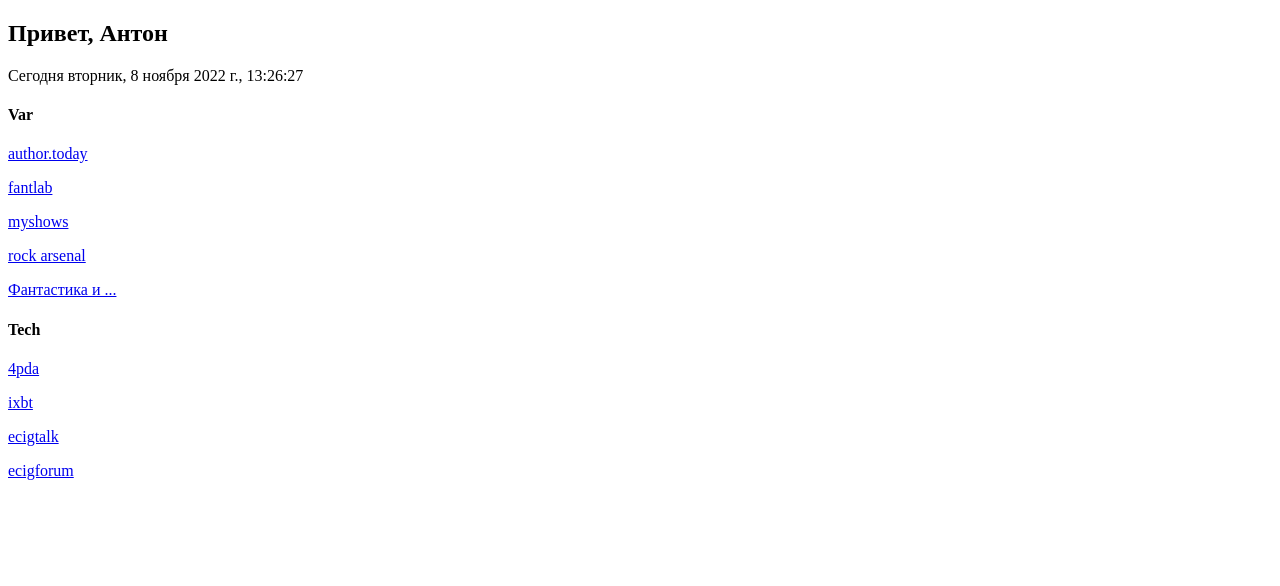
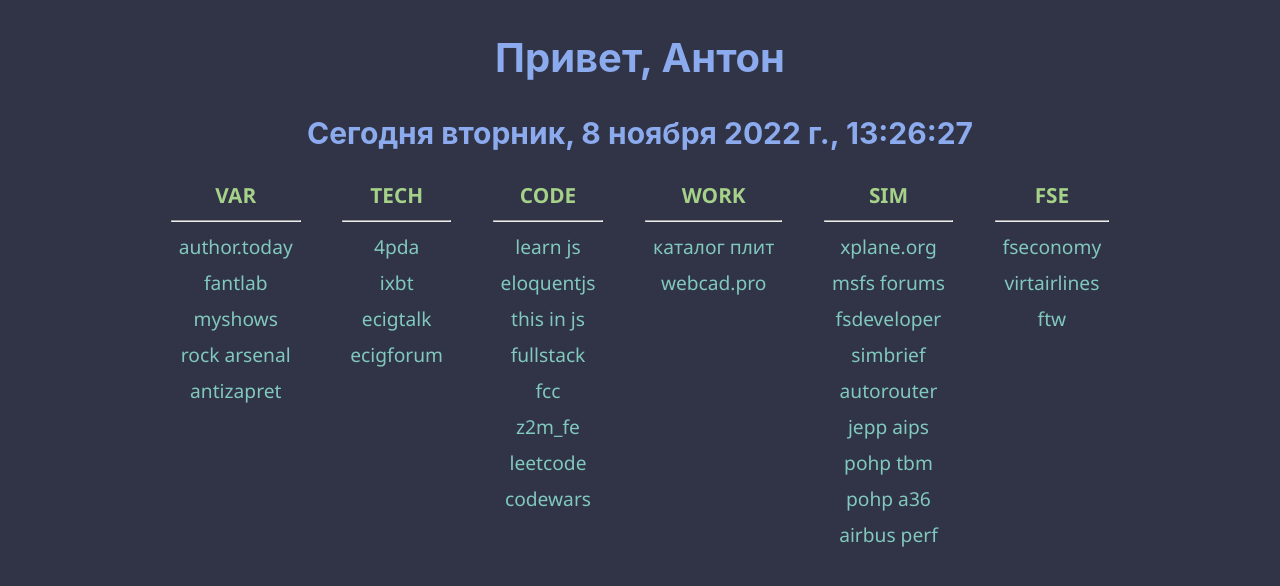
Before and after one commit to fynik/startpage, a React (Create React App) app: page / in a window 1280 px wide. Shown: the top 586 px of the page. Built offline with nearby package versions, Linux system fonts and the light colour scheme.

Commit message:
working proto

```diff
--- /dev/null
+++ b/public/config.json
@@ -0,0 +1,161 @@
+{
+  "user": "Антон",
+  "tabItemAllowedLength": 15,
+  "tabs": [
+    {
+      "title": "Var",
+      "items": [
+        {
+          "name": "author.today",
+          "link": "https://author.today"
+        },
+        {
+          "name": "fantlab",
+          "link": "https://fantlab.ru"
+        },
+        {
+          "name": "myshows",
+          "link": "https://myshows.me/"
+        },
+        {
+          "name": "rock arsenal",
+          "link": "https://www.rockarsenal.ru/online/"
+        },
+        {
+          "name": "antizapret",
+          "link": "https://antizapret.prostovpn.org"
+        }
+
+      ]
+    },
+    {
+      "title": "Tech",
+      "items": [
+        {
+          "name": "4pda",
+          "link": "https://4pda.to"
+        },
+        {
+          "name": "ixbt",
+          "link": "https://www.ixbt.com"
+        },
+        {
+          "name": "ecigtalk",
+          "link": "https://www.ecigtalk.org"
+        },
+        {
+          "name": "ecigforum",
+          "link": "https://ecig-forum.ru"
+        }
+      ]
+    },
+    {
+      "title": "code",
+      "items": [
+        {
+          "name": "learn js",
+          "link": "https://learn.javascript.ru/"
+        },
+        {
+          "name": "eloquentjs",
+          "link": "https://eloquentjavascript.net/"
+        },
+        {
+          "name": "this in js",
+          "link": "https://egghead.io/courses/understand-javascript-s-this-keyword-in-depth"
+        },
+        {
+          "name": "fullstack",
+          "link": "https://fullstackopen.com/en/about"
+        },
+        {
+          "name": "fcc",
+          "link": "https://www.freecodecamp.org/learn/"
+        },
+        {
+          "name": "z2m_fe",
+          "link": "https://www.udemy.com/course/the-complete-web-developer-zero-to-mastery/"
+        },
+        {
+          "name": "leetcode",
+          "link": "https://leetcode.com/study-plan/"
+        },
+        {
+          "name": "codewars",
+          "link": "https://www.codewars.com/dashboard"
+        }
+      ]
+    },
+    {
+      "title": "work",
+      "items": [
+        {
+          "name": "каталог плит",
+          "link": "http://omsk.tdajbi.ru/category-106537/category-106545/category-106650/category-106549.html"
+        },
+        {
+          "name": "webcad.pro",
+          "link": "http://webcad.pro"
+        }
+      ]
+    },
+    {
+      "title": "sim",
+      "items": [
+        {
+          "name": "xplane.org",
+          "link": "https://forums.x-plane.org/index.php?/forums/"
+        },
+        {
+          "name": "msfs forums",
+          "link": "https://forums.flightsimulator.com/"
+        },
+        {
+          "name": "fsdeveloper",
+          "link": "https://www.fsdeveloper.com/forum/"
+        },
+        {
+          "name": "simbrief",
+          "link": "https://www.simbrief.com/home/index.php"
+        },
+        {
+          "name": "autorouter",
+          "link": "https://www.autorouter.aero/login"
+        },
+        {
+          "name": "jepp aips",
+          "link": "https://worldofavia.ru/airport-charts"
+        },
+        {
+          "name": "pohp tbm",
+          "link": "https://pohperformance.com/TBM/index.html"
+        },
+        {
+          "name": "pohp a36",
+          "link": "http://pohperformance.com/Bonanza/"
+        },
+        {
+          "name": "airbus perf",
+          "link": "http://perfcalc.pradz.de/"
+        }
+      ]
+    },
+    {
+      "title": "fse",
+      "items": [
+        {
+          "name": "fseconomy",
+          "link": "https://server.fseconomy.net/index.jsp"
+        },
+        {
+          "name": "virtairlines",
+          "link": "http://www.virtairlines.ru/"
+        },
+        {
+          "name": "ftw",
+          "link": "https://www.ftw-sim.de/"
+        }
+      ]
+    }
+  ]
+}
--- a/src/App.css
+++ b/src/App.css
@@ -1,13 +1,64 @@
 @import url('https://fonts.googleapis.com/css2?family=Ubuntu:wght@400;500;700&display=swap');
 
-/* .tabslist {
+.page {
+  display: flex;
+  flex-direction: column;
+  justify-content: center;
+  align-items: center;
+}
 
-} */
+.greeting {
+  font-family: 'Inter', sans-serif;
+  color: #8caaee;
+  text-align: center;
+}
 
-/* .tab {
+.greeting h2 {
+  font-size: 40px;
+}
 
-} */
+.clock {
+  font-size: 30px;
+  font-weight: 700;
+}
 
-/* .tab p {
+.tabslist {
+  display: flex;
+  align-items: flex-start;
+  justify-content: center;
+  flex-wrap: wrap;
 
-} */
+}
+
+.tab {
+  color: #a6d189;
+  font-size: 1.3rem;
+  text-align: center;
+  margin: 0px 1.3rem;
+}
+
+.tab h4 {
+  text-transform: uppercase;
+  margin: 0px;
+}
+
+.tab hr {
+  color: #a6d189;
+}
+
+.tab p {
+  margin: 0.5rem;
+}
+.link {
+  color: #81c8be;
+  text-decoration: none;
+  font-size: 1.2rem;
+}
+
+.tab:hover {
+  transform: scale(1.05);
+}
+
+.link:hover {
+  color: #ef9f76;
+}
--- a/src/App.js
+++ /dev/null
@@ -1,16 +0,0 @@
-import config from "./config.js"
-import Greeting from "./components/Greeting";
-import TabsList from "./components/TabsList"
-
-const App = () => {
-  const { user, tabItemAllowedLength, tabs } = config;
-
-  return (
-    <div>
-      <Greeting name={user} />
-      <TabsList tabs={tabs} nameLength={tabItemAllowedLength} />
-    </div>
-  );
-}
-
-export default App;
--- /dev/null
+++ b/src/App.jsx
@@ -0,0 +1,28 @@
+import { useEffect, useState } from "react"
+import Greeting from "./components/Greeting"
+import TabsList from "./components/TabsList"
+import OptionsService from "./services/OptionsService"
+import "./App.css"
+
+const App = () => {
+
+  const [options, setOptions] = useState({ user: "", tabItemAllowedLength: 15, tabs: []});
+
+  useEffect( () => {
+    OptionsService
+      .getOptions()
+      .then(opt => setOptions(opt))
+      .catch(err => console.log(err));
+  },[]);
+
+  console.log(options);
+
+  return (
+    <div className="page">
+      <Greeting name={options.user} />
+      <TabsList tabs={options.tabs} nameLength={options.tabItemAllowedLength} />
+    </div>
+  );
+}
+
+export default App;
--- a/src/components/Clock.jsx
+++ b/src/components/Clock.jsx
@@ -11,7 +11,7 @@ const Clock = () => {
     return () => clearInterval(timer);
   }, []);
 
-  return <p>Сегодня {date.toLocaleDateString("ru-RU", options)}, {date.toLocaleTimeString("ru-RU")}</p>
+  return <p className="clock">Сегодня {date.toLocaleDateString("ru-RU", options)}, {date.toLocaleTimeString("ru-RU")}</p>
 }
 
 export default Clock;
--- a/src/components/Greeting.jsx
+++ b/src/components/Greeting.jsx
@@ -3,10 +3,10 @@ import Clock from "./Clock";
 
 const Greeting = ({ name }) => {
   return (
-    <>
-    <h2>Привет, {name}</h2>
-    <Clock />
-    </>
+    <div className="greeting">
+      <h2>Привет, {name}</h2>
+      <Clock />
+    </div>
   )
 }
 
--- a/src/components/Tab.jsx
+++ b/src/components/Tab.jsx
@@ -2,16 +2,13 @@ const Tab = ( { tab, nameLength } ) => {
   return (
     <div className="tab">
       <h4>{tab.title}</h4>
+      <hr />
       <div>
-        {/* {tab.items.map(item =>
-          <p key={item.name}>
-            <a href={item.link}>{item.name}</a>
-          </p>)} */
-          tab.items.map(item => {
+        {tab.items.map(item => {
             const name = item.name.length < nameLength
               ? item.name
               : item.name.slice(0, nameLength-2).concat("...");
-            return <p key={item.name}><a href={item.link}>{name}</a></p>
+            return <p key={item.name}><a className="link" href={item.link}>{name}</a></p>
           })
         }
       </div>
--- a/src/config.js
+++ b/src/config.js
@@ -20,10 +20,6 @@ const config = {
         {
           name: "rock arsenal",
           link: "https://www.rockarsenal.ru/online/",
-        },
-        {
-          name: "Фантастика и попаданцы",
-          link: "https://dzen.ru/backinussr",
         }
       ]
     },
--- /dev/null
+++ b/src/index.css
@@ -0,0 +1,10 @@
+body {
+  margin: 0;
+  padding: 0;
+  font-family: 'Segoe UI', 'Roboto', 'Oxygen',
+    'Ubuntu', 'Cantarell', 'Fira Sans', 'Droid Sans', 'Helvetica Neue',
+    sans-serif;
+  background: #303446;
+  -webkit-font-smoothing: antialiased;
+  -moz-osx-font-smoothing: grayscale;
+}
--- a/src/index.js
+++ b/src/index.js
@@ -1,6 +1,7 @@
 import React from 'react';
 import ReactDOM from 'react-dom/client';
 import App from './App';
+import './index.css'
 
 ReactDOM.createRoot(document.getElementById('root')).render(
   <React.StrictMode>
--- /dev/null
+++ b/src/services/OptionsService.jsx
@@ -0,0 +1,7 @@
+const getOptions = () => {
+  const req = fetch("./config.json");
+  return req.then(res => res.json());
+}
+
+const OptionsService = { getOptions }
+export default OptionsService;
```
